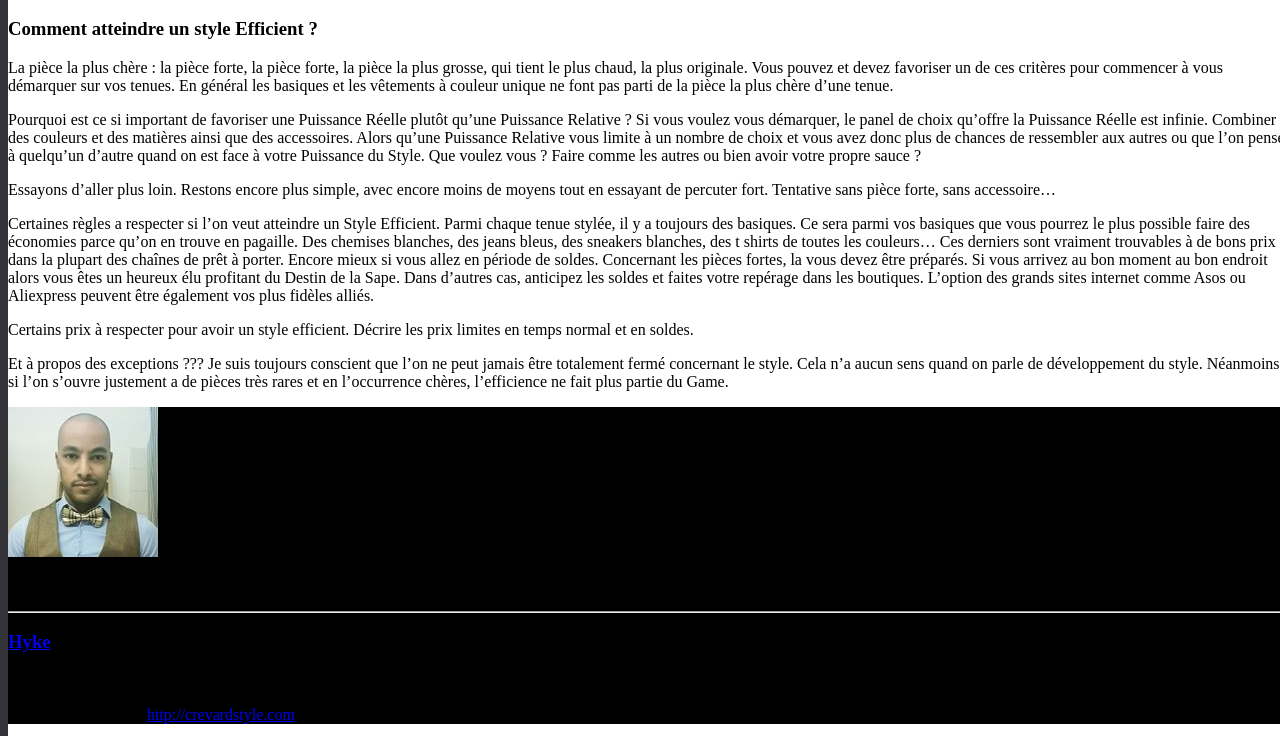
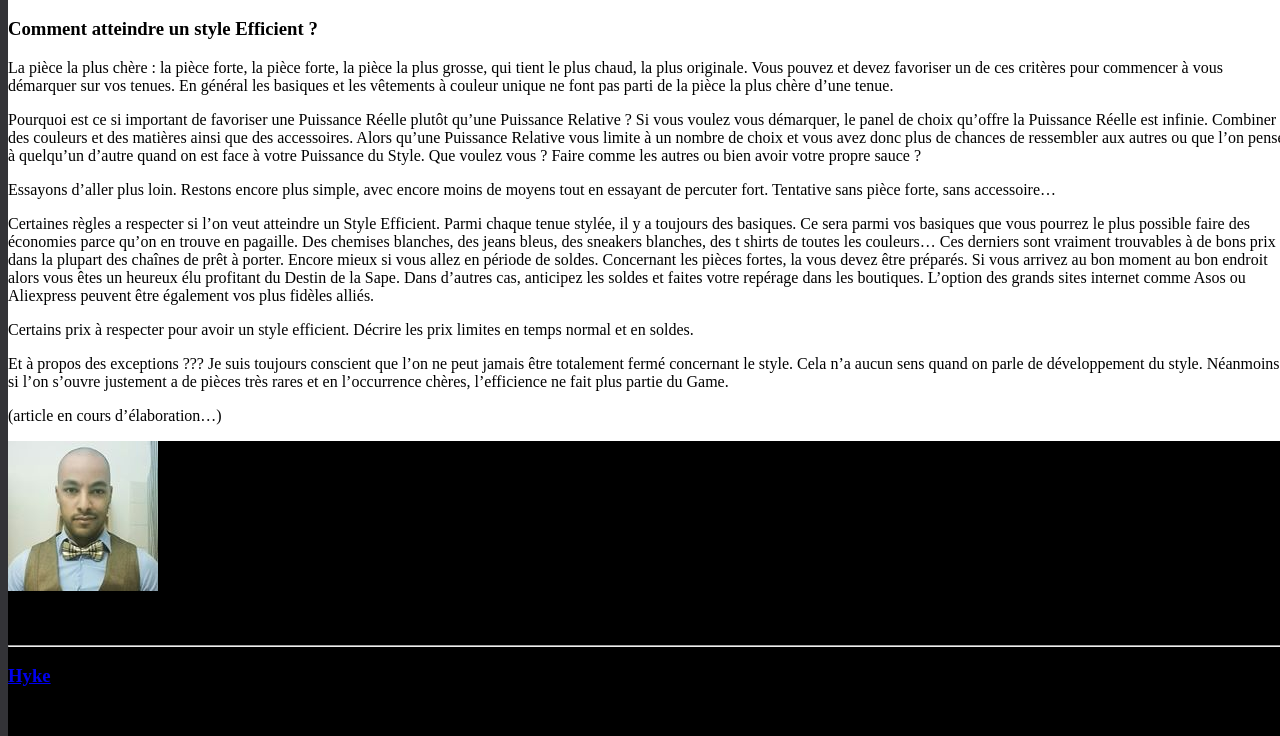
Before and after one commit to darkh2/darkh2.github.io, a Jekyll site: the page built from _posts/2019-04-01-L'Efficience-du-Style.md, in a window 1280 px wide and 900 px high, scrolled down 622 px, cut to the strip 0-736 px from the top of the window. Built offline with Jekyll 4.4.1, drawn with Linux system fonts in a browser that asks for light colours; comment, search, counter and statistics services are not loaded; some of the changed lines change nothing that is shown.

Commit message:
Update 2019-04-01-L'Efficience-du-Style.md

```diff
--- a/_posts/2019-04-01-L'Efficience-du-Style.md
+++ b/_posts/2019-04-01-L'Efficience-du-Style.md
@@ -4,7 +4,7 @@
 date: 2019-04-01T00:00:00.000Z
 categories: articles
 author_slug: hyke
-feature_image: effi.jpg
+feature_image: efficience.jpg
 ---
 ## L'Efficience du Style
 
@@ -30,3 +30,5 @@
 Certains prix à respecter pour avoir un style efficient. Décrire les prix limites en temps normal et en soldes.
 
 Et à propos des exceptions ??? Je suis toujours conscient que l'on ne peut jamais être totalement fermé concernant le style. Cela n'a aucun sens quand on parle de développement du style. Néanmoins, si l'on s'ouvre justement a de pièces très rares et en l'occurrence chères, l'efficience ne fait plus partie du Game.
+
+(article en cours d'élaboration...)
```
